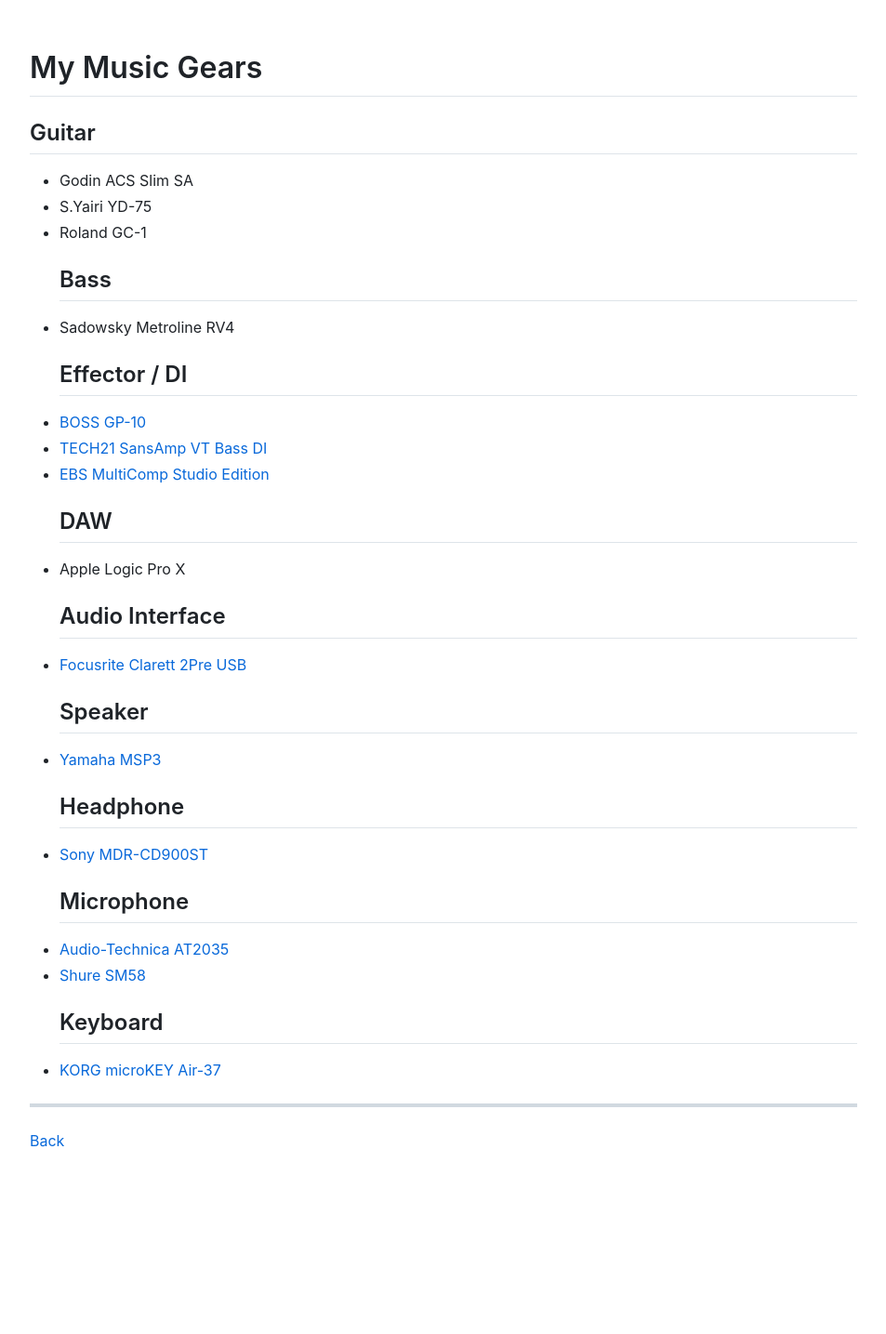
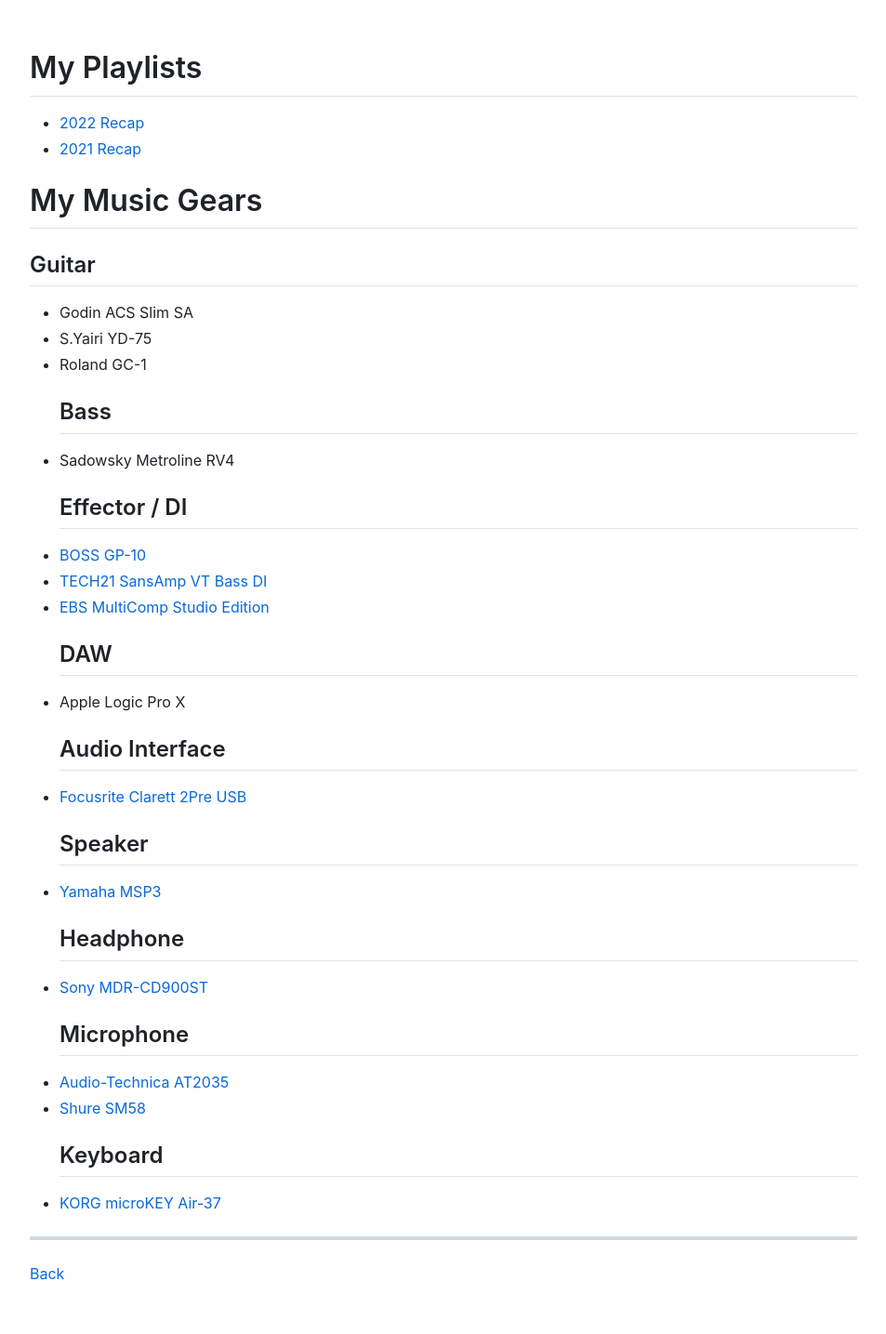
Before and after one commit to sankichi92/sankichi.net, a Jekyll site: the page built from music.md, in a window 1280 px wide. Shown: the whole page at 93% size, without its empty margins (163-1116 px from the left). Built offline with Jekyll 4.4.1, drawn with Linux system fonts in a browser that asks for light colours; nearby versions of some CDN libraries; our own code applies the rules of GitHub Pages for plain Markdown files; before the commit the page ends 1292 px from its top, so only the background shows below that.

Commit message:
Add YouTube Music Recap Playlists

```diff
--- a/music.md
+++ b/music.md
@@ -1,3 +1,8 @@
+# My Playlists
+
+- [2022 Recap](https://music.youtube.com/playlist?list=LRYRx6-z5i4BMocY1WNHE3kV-N83PUPV6HLrN&feature=share)
+- [2021 Recap](https://music.youtube.com/playlist?list=LRYRFr7DjYB05gI0LpMs3rZMCXo6YE1nRPEVA&feature=share)
+
 # My Music Gears
 {%- for equipment in site.data.music-gears %}
 ## {{ equipment.category }}
```
